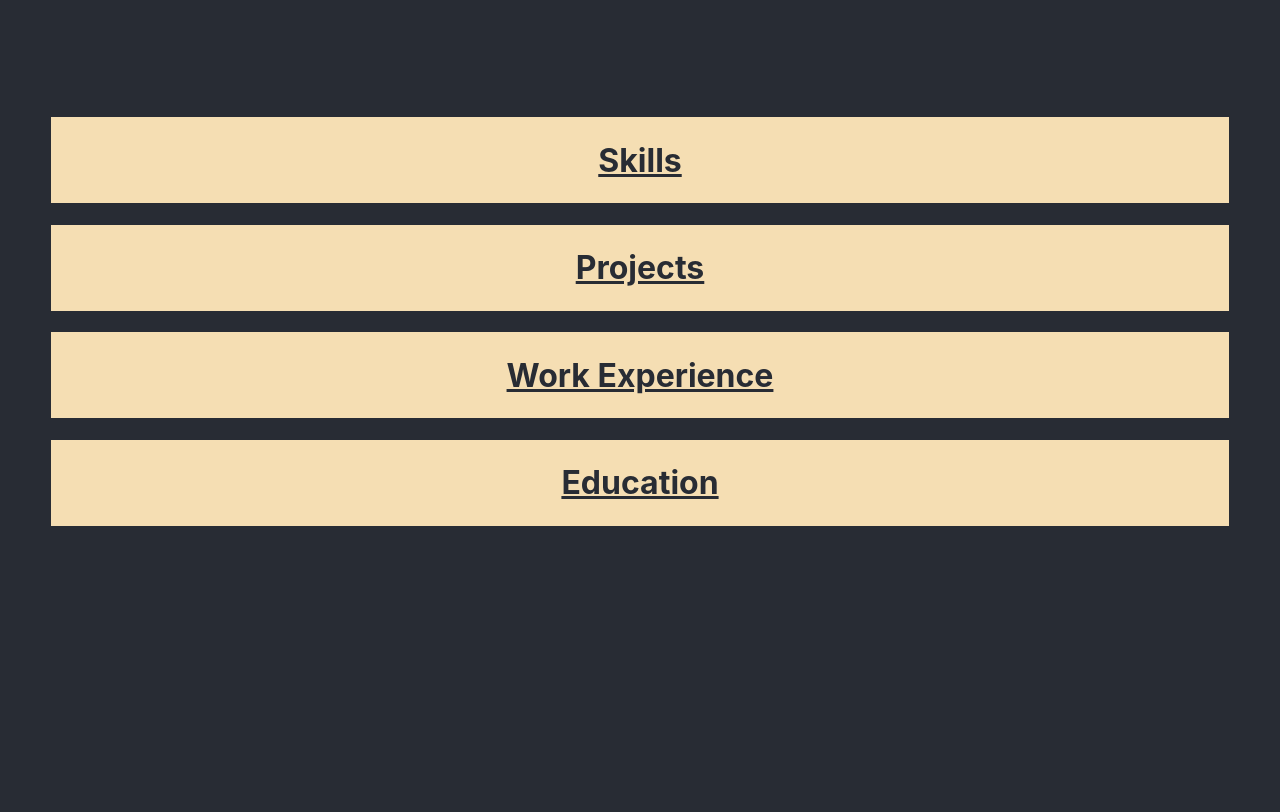
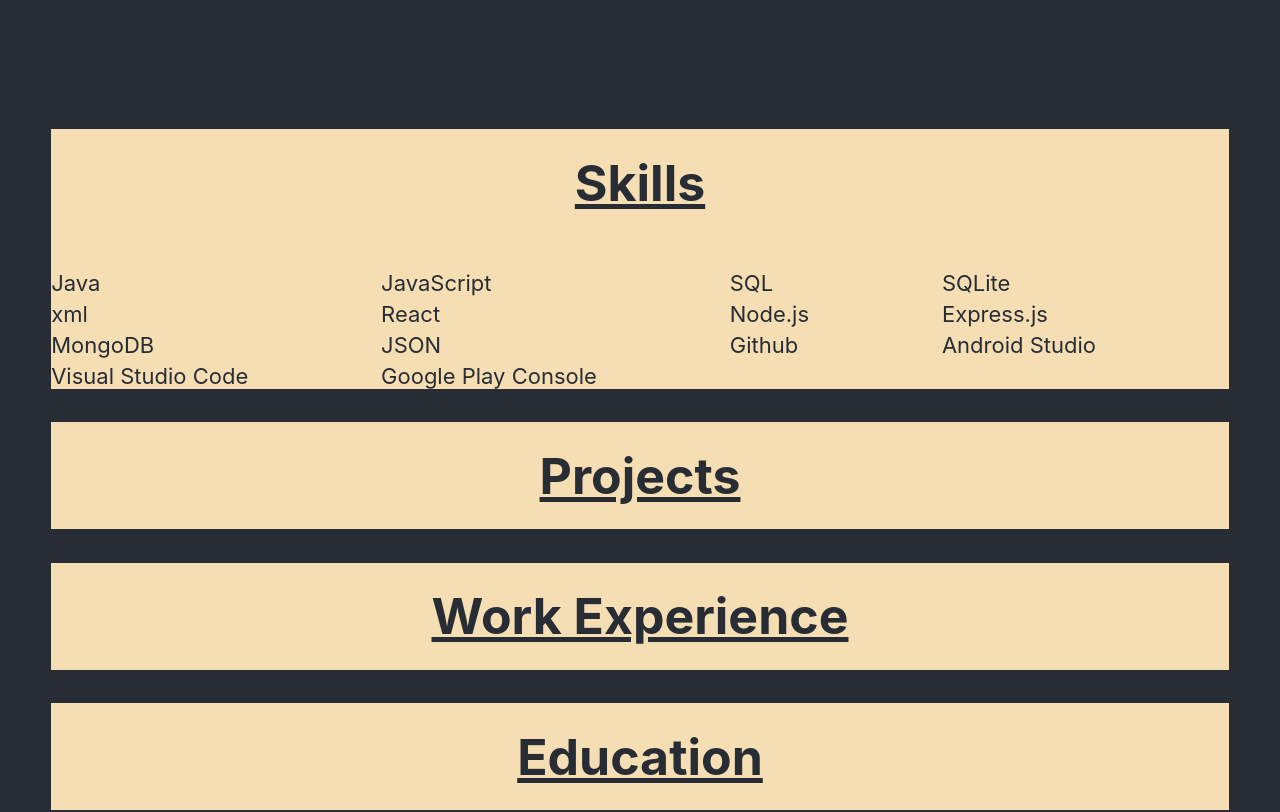
Before and after one commit to brandmch/brandon-mchugh.com, a React (Create React App) app: page /about_me in a window 1280 px wide. Shown: the part 802-1614 px from the top of the page. Built offline with nearby package versions, Linux system fonts and the light colour scheme.

Commit message:
Skills entered

```diff
--- a/src/App.css
+++ b/src/App.css
@@ -155,6 +155,7 @@
 } */
 
 .sections_h1 {
+  font-size: 50px;
   padding-top: 2%;
   padding-bottom: 2%;
   text-decoration: underline;
@@ -163,6 +164,19 @@
 .skills {
   background-color: wheat;
   color: #282c34;
+}
+
+.skills .grid-container {
+  display: grid;
+  grid-template-columns: auto auto auto auto;
+  column-gap: 0;
+  row-gap: 5px;
+
+}
+
+.skills .grid-container .grid-item {
+  font-size: 22px;
+  text-align: left;
 }
 
 .projects {
--- a/src/Components/About_Me/skills.js
+++ b/src/Components/About_Me/skills.js
@@ -4,6 +4,23 @@
     return (
         <div className='skills'>
             <h1 className='sections_h1'>Skills</h1>
+            <div class="grid-container">
+                <div class="grid-item">Java</div>
+                <div class="grid-item">JavaScript</div>
+                <div class="grid-item">SQL</div>
+                <div class="grid-item">SQLite</div>
+                <div class="grid-item">xml</div>
+                <div class="grid-item">React</div>
+                <div class="grid-item">Node.js</div>
+                <div class="grid-item">Express.js</div>
+                <div class="grid-item">MongoDB</div>
+                <div class="grid-item">JSON</div>
+                <div class="grid-item">Github</div>
+                <div class="grid-item">Android Studio</div>
+                <div class="grid-item">Visual Studio Code</div>
+                <div class="grid-item">Google Play Console</div>
+
+            </div>
         </div>
     )
 }
```
